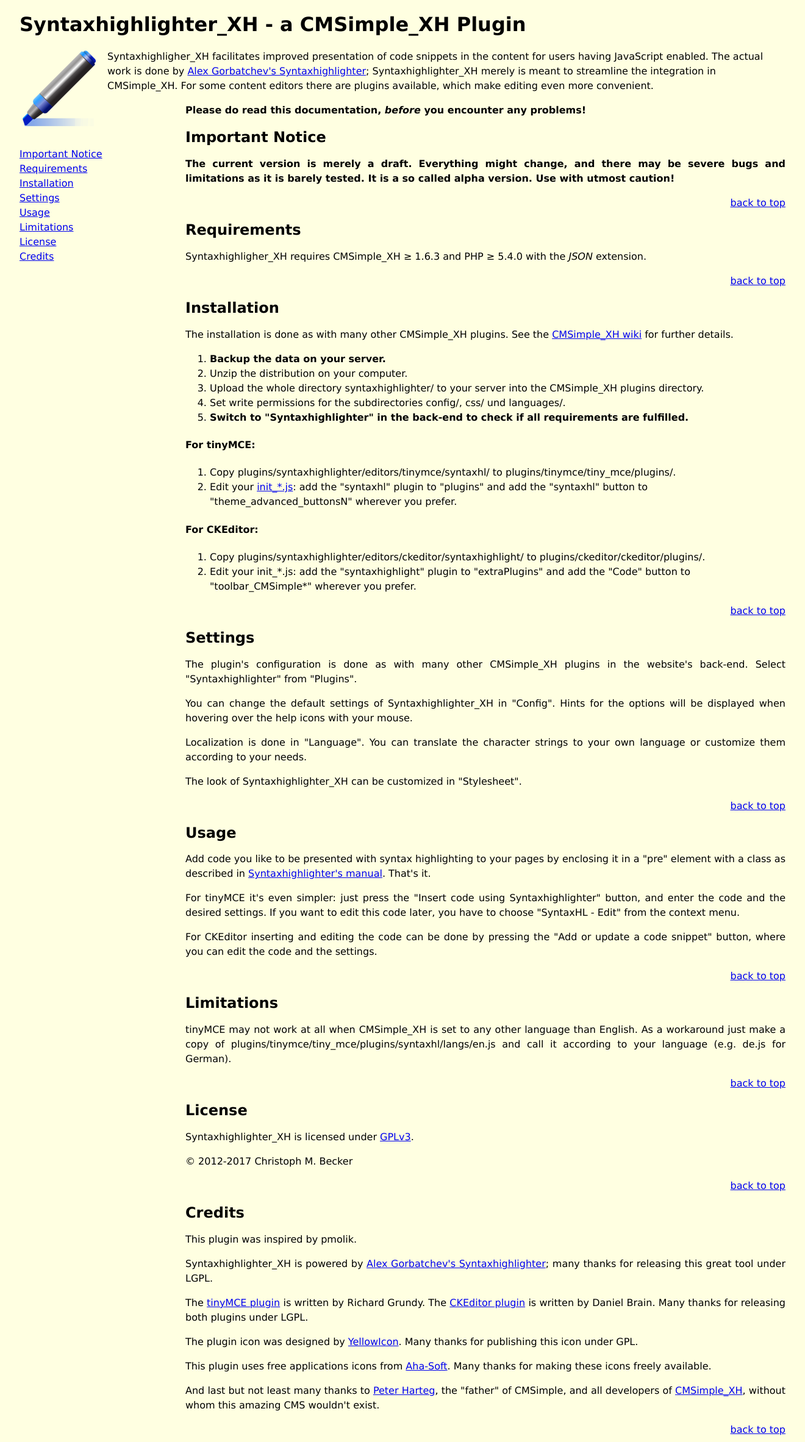
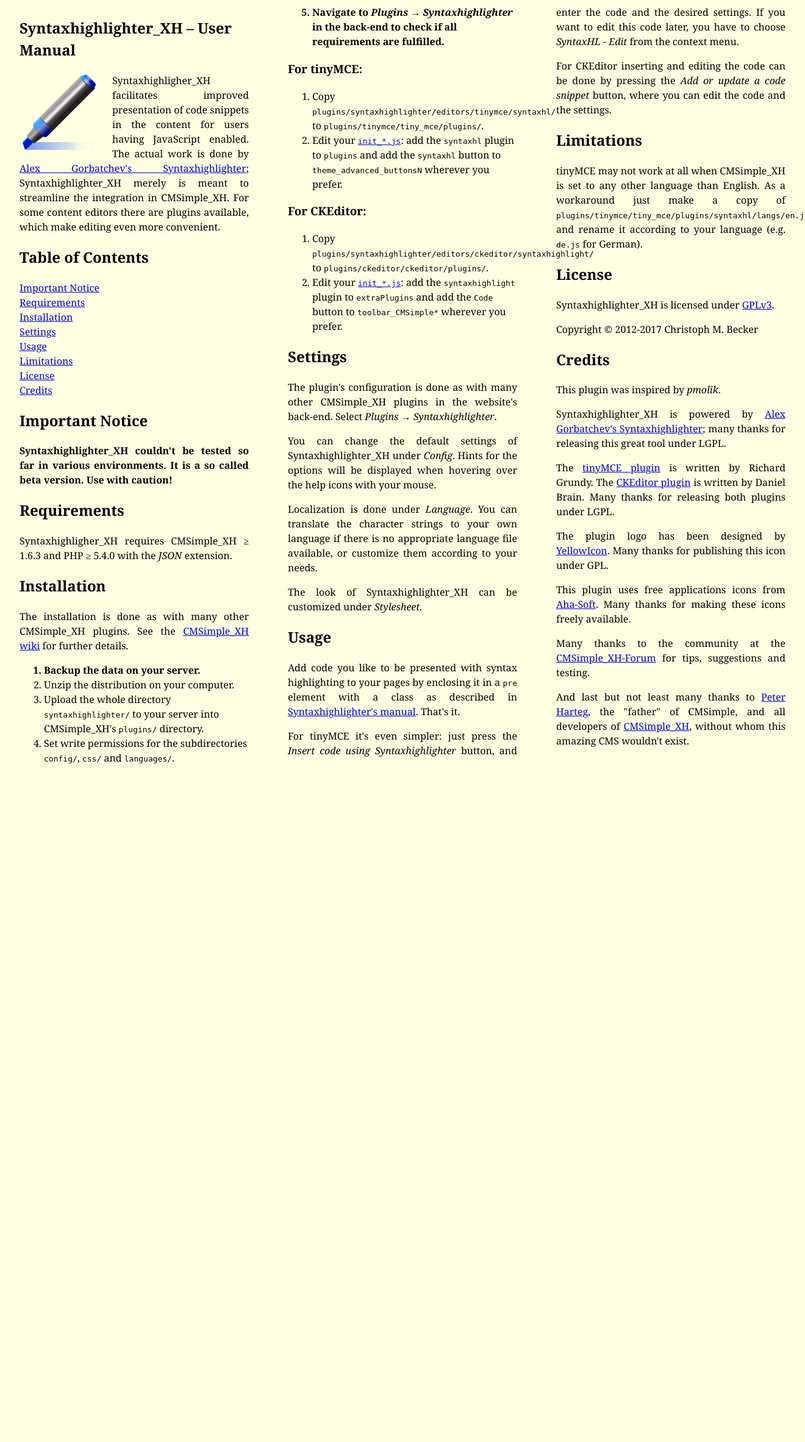
Before and after one commit to cmb69/syntaxhighlighter_xh, a PHP site: page /help/help.htm in a window 1320 px wide. Shown: the whole page at 61% size. After the commit the page ends 1252 px from the top, so only its background shows below. Run offline with PHP 8.4, Linux system fonts and the light colour scheme.

Commit message:
Overhaul user manual

```diff
--- a/help/help.htm
+++ b/help/help.htm
@@ -1,26 +1,30 @@
-<!DOCTYPE HTML PUBLIC "-//W3C//DTD HTML 4.01 Transitional//EN"
-    "http://www.w3.org/TR/html4/loose.dtd">
+<!DOCTYPE html>
 <html lang="en">
 
 <head>
 <meta http-equiv="content-type" content="text/html;charset=utf-8">
-<title>Syntaxhighlighter_XH - Manual</title>
+<title>Syntaxhighlighter_XH – User Manual</title>
 <link rel="stylesheet" type="text/css" href="./stylesheet.css">
 </head>
 
 <body>
 
-<h1>Syntaxhighlighter_XH - a CMSimple_XH Plugin</h1>
-<div style="float:left; margin: 0 16px 16px 0"><img
-src="../syntaxhighlighter.png" alt="Plugin Icon"></div>
-<p>Syntaxhighligher_XH facilitates improved presentation of code snippets in the
-content for users having JavaScript enabled. The actual work is done by <a
-href="http://alexgorbatchev.com/SyntaxHighlighter/">Alex Gorbatchev's
-Syntaxhighlighter</a>; Syntaxhighlighter_XH merely is meant to streamline the
-integration in CMSimple_XH. For some content editors there are plugins
-available, which make editing even more convenient.</p>
+<article>
 
-<ul id="nav">
+<h1>Syntaxhighlighter_XH – User Manual</h1>
+<img src="../syntaxhighlighter.png" style="float:left; margin: 0 1.5em 0.5em 0" alt="Marker Pen">
+<p>
+    Syntaxhighligher_XH facilitates improved presentation of code snippets in
+    the content for users having JavaScript enabled. The actual work is done by
+    <a href="http://alexgorbatchev.com/SyntaxHighlighter/">Alex Gorbatchev's
+    Syntaxhighlighter</a>; Syntaxhighlighter_XH merely is meant to streamline
+    the integration in CMSimple_XH. For some content editors there are plugins
+    available, which make editing even more convenient.
+</p>
+
+<nav id="nav">
+<h2>Table of Contents</h2>
+<ul>
 <li><a href="#notice">Important Notice</a></li>
 <li><a href="#requirements">Requirements</a></li>
 <li><a href="#installation">Installation</a></li>
@@ -30,117 +34,193 @@ available, which make editing even more convenient.</p>
 <li><a href="#license">License</a></li>
 <li><a href="#credits">Credits</a></li>
 </ul>
+</nav>
 
-<div id="body">
+<section id="notice">
+<h2>Important Notice</h2>
+<p class="important">
+    Syntaxhighlighter_XH couldn't be tested so far in various environments. It
+    is a so called beta version. Use with caution!
+</p>
+</section>
 
-<p><strong>Please do read this documentation,
-<em>before</em> you encounter any problems!</strong></p>
+<section id="requirements">
+<h2>Requirements</h2>
+<p>
+    Syntaxhighligher_XH requires CMSimple_XH ≥ 1.6.3 and PHP ≥ 5.4.0 with the
+    <i>JSON</i> extension.
+</p>
+</section>
 
-<h2><a name="notice">Important Notice</a></h2>
-<p><strong>The current version is merely a draft. Everything might change, and
-there may be severe bugs and limitations as it is barely tested. It is a so
-called alpha version. Use with utmost caution!</strong></p>
-<div class="toplink"><a href="#">back to top</a></div>
+<section id="installation">
+<h2>Installation</h2>
+<p>
+    The installation is done as with many other CMSimple_XH plugins. See the <a
+    href="http://www.cmsimple-xh.org/wiki/doku.php/installation"> CMSimple_XH
+    wiki</a> for further details.
+</p>
+<ol>
+<li class="important">
+    Backup the data on your server.
+</li>
+<li>
+    Unzip the distribution on your computer.
+</li>
+<li>
+    Upload the whole directory <code>syntaxhighlighter/</code> to your server
+    into CMSimple_XH's <code>plugins/</code> directory.
+</li>
+<li>
+    Set write permissions for the subdirectories <code>config/</code>,
+    <code>css/</code> and <code>languages/</code>.
+</li>
+<li class="important">
+    Navigate to <i>Plugins</i> → <i>Syntaxhighlighter</i> in the back-end to
+    check if all requirements are fulfilled.
+</li>
+</ol>
 
-<h2><a name="requirements">Requirements</a></h2>
-<p>Syntaxhighligher_XH requires CMSimple_XH &ge; 1.6.3 and PHP &ge; 5.4.0 with the <i>JSON</i> extension.</p>
-<div class="toplink"><a href="#">back to top</a></div>
+<section>
+<h3>For tinyMCE:</h3>
+<ol>
+<li>
+    Copy <code>plugins/syntaxhighlighter/editors/tinymce/syntaxhl/</code> to
+    <code>plugins/tinymce/tiny_mce/plugins/</code>.
+</li>
+<li>
+    Edit your <a
+    href="http://www.cmsimple-xh.org/wiki/doku.php/tinymce#customization"><code>init_*.js</code></a>:
+    add the <code>syntaxhl</code> plugin to <code>plugins</code> and add the
+    <code>syntaxhl</code> button to <code>theme_advanced_buttonsN</code>
+    wherever you prefer.
+</li>
+</ol>
+</section>
 
-<h2><a name="installation">Installation</a></h2>
-<p>The installation is done as with many other CMSimple_XH plugins.
-See the <a href="http://www.cmsimple-xh.org/wiki/doku.php/installation">
-CMSimple_XH wiki</a> for further details.</p>
+<section>
+<h3>For CKEditor:</h3>
 <ol>
-<li><strong>Backup the data on your server.</strong></li>
-<li>Unzip the distribution on your computer.</li>
-<li>Upload the whole directory syntaxhighlighter/ to your server into the
-CMSimple_XH plugins directory.</li>
-<li>Set write permissions for the subdirectories config/, css/ und
-languages/.</li>
-<li><strong>Switch to "Syntaxhighlighter" in the back-end to check if all
-requirements are fulfilled.</strong></li>
+<li>
+    Copy
+    <code>plugins/syntaxhighlighter/editors/ckeditor/syntaxhighlight/</code> to
+    <code>plugins/ckeditor/ckeditor/plugins/</code>.
+</li>
+<li>
+    Edit your <a
+    href="http://www.cmsimple-xh.org/wiki/doku.php/tinymce#customization"><code>init_*.js</code></a>:
+    add the <code>syntaxhighlight</code> plugin to <code>extraPlugins</code> and
+    add the <code>Code</code> button to <code>toolbar_CMSimple*</code> wherever
+    you prefer.
+</li>
 </ol>
-<h4>For tinyMCE:</h4>
-<ol>
-<li>Copy plugins/syntaxhighlighter/editors/tinymce/syntaxhl/ to
-plugins/tinymce/tiny_mce/plugins/.</li>
-<li>Edit your <a
-href="http://www.cmsimple-xh.org/wiki/doku.php/tinymce#customization">init_*.js</a>:
-add the "syntaxhl" plugin to "plugins" and add the "syntaxhl" button to
-"theme_advanced_buttonsN" wherever you prefer.</li>
-</ol>
-<h4>For CKEditor:</h4>
-<ol>
-<li>Copy plugins/syntaxhighlighter/editors/ckeditor/syntaxhighlight/ to
-plugins/ckeditor/ckeditor/plugins/.</li>
-<li>Edit your init_*.js: add the "syntaxhighlight" plugin to "extraPlugins" and
-add the "Code" button to "toolbar_CMSimple*" wherever you prefer.</li>
-</ol>
-<div class="toplink"><a href="#">back to top</a></div>
+</section>
 
-<h2><a name="settings">Settings</a></h2>
-<p>The plugin's configuration is done as with many other CMSimple_XH plugins in
-the website's back-end. Select "Syntaxhighlighter" from "Plugins".</p>
-<p>You can change the default settings of Syntaxhighlighter_XH in "Config".
-Hints for the options will be displayed when hovering over the help icons with
-your mouse.</p>
-<p>Localization is done in "Language". You can translate the character strings
-to your own language or customize them according to your needs.</p>
-<p>The look of Syntaxhighlighter_XH can be customized in "Stylesheet".</p>
-<div class="toplink"><a href="#">back to top</a></div>
+</section>
 
-<h2><a name="usage">Usage</a></h2>
-<p>Add code you like to be presented with syntax highlighting to your pages by
-enclosing it in a "pre" element with a class as described in <a
+<section id="settings">
+<h2>Settings</h2>
+<p>
+    The plugin's configuration is done as with many other CMSimple_XH plugins in
+    the website's back-end. Select <i>Plugins</i> → <i>Syntaxhighlighter</i>.
+</p>
+<p>
+    You can change the default settings of Syntaxhighlighter_XH under
+    <i>Config</i>. Hints for the options will be displayed when hovering over
+    the help icons with your mouse.
+</p>
+<p>
+    Localization is done under <i>Language</i>. You can translate the character
+    strings to your own language if there is no appropriate language file
+    available, or customize them according to your needs.
+</p>
+<p>
+    The look of Syntaxhighlighter_XH can be customized under <i>Stylesheet</i>.
+</p>
+</section>
+
+<section id="usage">
+<h2>Usage</h2>
+<p>
+    Add code you like to be presented with syntax highlighting to your pages by
+    enclosing it in a <code>pre</code> element with a class as described in <a
     href="http://alexgorbatchev.com/SyntaxHighlighter/manual/configuration/#parameters">Syntaxhighlighter's
-manual</a>. That's it.</p>
-<p>For tinyMCE it's even simpler: just press the "Insert code using
-Syntaxhighlighter" button, and enter the code and the desired settings. If you
-want to edit this code later, you have to choose "SyntaxHL - Edit" from the
-context menu.</p>
-<p>For CKEditor inserting and editing the code can be done by pressing the "Add
-or update a code snippet" button, where you can edit the code and the
-settings.</p>
-<div class="toplink"><a href="#">back to top</a></div>
+    manual</a>. That's it.
+</p>
+<p>
+    For tinyMCE it's even simpler: just press the <i>Insert code using
+    Syntaxhighlighter</i> button, and enter the code and the desired settings.
+    If you want to edit this code later, you have to choose <i>SyntaxHL -
+    Edit</i> from the context menu.
+</p>
+<p>
+    For CKEditor inserting and editing the code can be done by pressing the
+    <i>Add or update a code snippet</i> button, where you can edit the code and
+    the settings.
+</p>
+</section>
 
-<h2><a name="limitations">Limitations</a></h2>
-<p>tinyMCE may not work at all when CMSimple_XH is set to any other language
+<section id="limitations">
+<h2>Limitations</h2>
+<p>
+    tinyMCE may not work at all when CMSimple_XH is set to any other language
     than English. As a workaround just make a copy of
-plugins/tinymce/tiny_mce/plugins/syntaxhl/langs/en.js and call it according to
-your language (e.g. de.js for German).</p>
-<div class="toplink"><a href="#">back to top</a></div>
+    <code>plugins/tinymce/tiny_mce/plugins/syntaxhl/langs/en.js</code> and
+    rename it according to your language (e.g. <code>de.js</code> for German).
+</p>
+</section>
 
-<h2><a name="license">License</a></h2>
-<p>Syntaxhighlighter_XH is licensed under
-<a href="http://www.gnu.org/licenses/gpl.html">GPLv3</a>.</p>
-<p>&copy; 2012-2017 Christoph M. Becker</p>
-<div class="toplink"><a href="#">back to top</a></div>
+<section id="license">
+<h2>License</h2>
+<p>
+    Syntaxhighlighter_XH is licensed under <a
+    href="http://www.gnu.org/licenses/gpl.html">GPLv3</a>.
+</p>
+<p>
+    Copyright © 2012-2017 Christoph M. Becker
+</p>
+</section>
 
-<h2><a name="credits">Credits</a></h2>
-<p>This plugin was inspired by pmolik.</p>
-<p>Syntaxhighlighter_XH is powered by <a
+<section id="credits">
+<h2>Credits</h2>
+<p>
+    This plugin was inspired by <i>pmolik</i>.
+</p>
+<p>
+    Syntaxhighlighter_XH is powered by <a
     href="http://alexgorbatchev.com/SyntaxHighlighter/">Alex Gorbatchev's
-Syntaxhighlighter</a>; many thanks for releasing this great tool under LGPL.</p>
-<p>The <a href="https://github.com/RichGuk/syntaxhl">tinyMCE plugin</a> is
+    Syntaxhighlighter</a>; many thanks for releasing this great tool under LGPL.
+</p>
+<p>
+    The <a href="https://github.com/RichGuk/syntaxhl">tinyMCE plugin</a> is
     written by Richard Grundy. The <a
-href="https://github.com/dbrain/ckeditor-syntaxhighlight">CKEditor plugin</a> is
-written by Daniel Brain. Many thanks for releasing both plugins under LGPL.</p>
-<p>The plugin icon was designed by <a
+    href="https://github.com/dbrain/ckeditor-syntaxhighlight">CKEditor
+    plugin</a> is written by Daniel Brain. Many thanks for releasing both
+    plugins under LGPL.
+</p>
+<p>
+    The plugin logo has been designed by <a
     href="http://www.yellowicon.com/">YellowIcon</a>. Many thanks for publishing
-this icon under GPL.</p>
-<p>This plugin uses free applications icons from <a
-href="http://www.aha-soft.com/">Aha-Soft</a>. Many thanks for making these icons
-freely available.</p>
-<!--<p>Many thanks to the community at the <a-->
-<!--href="http://www.cmsimpleforum.com/">CMSimple_XH-Forum</a> for tips, suggestions-->
-<!--and testing.</p>-->
-<p>And last but not least many thanks to <a href="http://www.harteg.dk/">Peter
+    this icon under GPL.
+</p>
+<p>
+    This plugin uses free applications icons from <a
+    href="http://www.aha-soft.com/">Aha-Soft</a>. Many thanks for making these
+    icons freely available.
+</p>
+<p>
+    Many thanks to the community at the <a
+    href="http://www.cmsimpleforum.com/">CMSimple_XH-Forum</a> for tips,
+    suggestions and testing.
+</p>
+<p>
+    And last but not least many thanks to <a href="http://www.harteg.dk/">Peter
     Harteg</a>, the "father" of CMSimple, and all developers of <a
-href="http://www.cmsimple-xh.org/"> CMSimple_XH</a>, without whom this amazing
-CMS wouldn't exist.</p>
-<div class="toplink"><a href="#">back to top</a></div>
+    href="http://www.cmsimple-xh.org/"> CMSimple_XH</a>, without whom this
+    amazing CMS wouldn't exist.
+</p>
+</section>
 
-</div>
+</article>
 
 </body>
 
--- a/help/stylesheet.css
+++ b/help/stylesheet.css
@@ -1,46 +1,49 @@
+@media (min-width: 768px) {
+    body {
+        column-count: 2;
+    }
+}
+@media (min-width: 1152px) {
+    body {
+        column-count: 3;
+    }
+}
+
 body {
-    font-family: Verdana, sans-serif;
-    line-height: 150%;
+    font-family: Georgia, serif;
+    line-height: 1.5;
     margin-left: 2em;
     margin-right: 2em;
     background: #ffffe1;
+    column-gap: 4em;
 }
-
-#body {
-    margin-left: 17em;
-}
-
-h1 {
-    line-height: 1.2em
-}
-
-#body p {
+p {
     text-align: justify;
 }
-
-#nav {
+pre {
+    color: black;
+    background: #ffe;
+    overflow: auto;
+    padding: 0.2em 0.5em;
+    border: 1px solid silver;
+}
+nav {
     clear: both;
-    margin-left: 0;
-    float: left;
-    width: 15em;
+}
+nav ul {
     list-style: none;
     padding-left: 0;
     text-align: left;
 }
-
-#nav ul {
-    list-style: none;
+nav ul ul {
     font-size: small;
     padding-left: 1em;
 }
 
-.image-right {
-    float:right;
-    border: 1px solid black;
-    margin-left: 1em;
-    padding: 10px;
+.logo {
+    float: left;
+    margin: 0 1.5em 0.5em 0;
 }
-
-.toplink {
-    text-align: right;
+.important {
+    font-weight: bold;
 }
```
Lines whose indentation alone changed are shown as unchanged.
